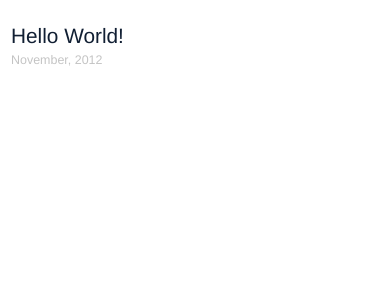
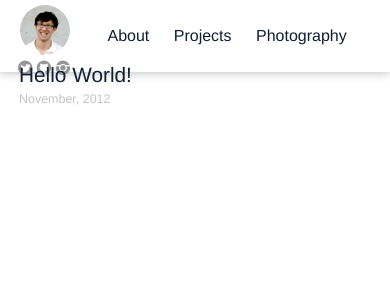
Before and after one commit to maksim-s/maksim-s.github.com, a Jekyll site: the page built from index.html, in a window 390 px wide. Shown: the top 300 px of the page. Built offline with Jekyll 4.4.1, drawn with Linux system fonts in a browser that asks for light colours; comment, search, counter and statistics services are not loaded.

Commit message:
mobile version ready

```diff
--- a/css/main.css
+++ b/css/main.css
@@ -89,7 +89,7 @@ body {
   padding: 0;
 }
 
-.sidebar-nav li {
+.sidebar-nav ul li {
   list-style: none;
   margin-bottom: 7px;
 }
@@ -287,31 +287,64 @@ body {
 }
 @media screen and (max-width: 670px) and (min-width: 200px) {
   .sidebar {
-    display: none;
-    position: relative;
-    height: 10%;
+    position: fixed;
+    height: 8%;
     width: 100%;
     box-shadow: 0 0px 10px rgba(0, 0, 0, 0.3);
   }
   .sidebar .sidebar-avatar {
-    width: 100px;
-    height: 100px;
-    -moz-border-radius: 50px;
-    -webkit-border-radius: 50px;
-    border-radius: 50px;
+    width: 50px;
+    height: 50px;
+    -moz-border-radius: 25px;
+    -webkit-border-radius: 25px;
+    border-radius: 25px;
+    margin: 5px 5px 0 20px;
+    position: fixed;
+    display: block;
   }
   .sidebar .sidebar-name {
-    letter-spacing: 0.5px;
-    font-size: 1.5em;
-  }
-  .sidebar .sidebar-nav a {
-    padding: 2px 0;
-    font-size: 1em;
+    display: none;
   }
 
   .content {
     width: 100%;
-    margin: 0;
+    margin: 8% 0 0 0;
+    padding: 0 5px 0 8px;
+    position: fixed;
+  }
+  .sidebar-social {
+    margin-bottom: 5px;
+    position: fixed;
+    margin: 60px 5px 0 18px;
   }
 
+  .sidebar-social a {
+    font-size: 0.9em;
+  }
+
+  .sidebar-twitter-button {
+    display: none;
+  }
+
+  .sidebar-nav {
+    position: fixed;
+    margin: 17px 0 0 25%;
+  }
+
+  .sidebar-nav a {
+    padding: 10px;
+    font-size: 1em;
+  }
+  .sidebar-nav ul {
+    list-style-type: none;
+    margin: 0;
+    padding: 0;
+  }
+
+  .sidebar-nav ul li {
+    display: inline-block;
+    list-style-type: none;
+  }
+
+
 }
```
